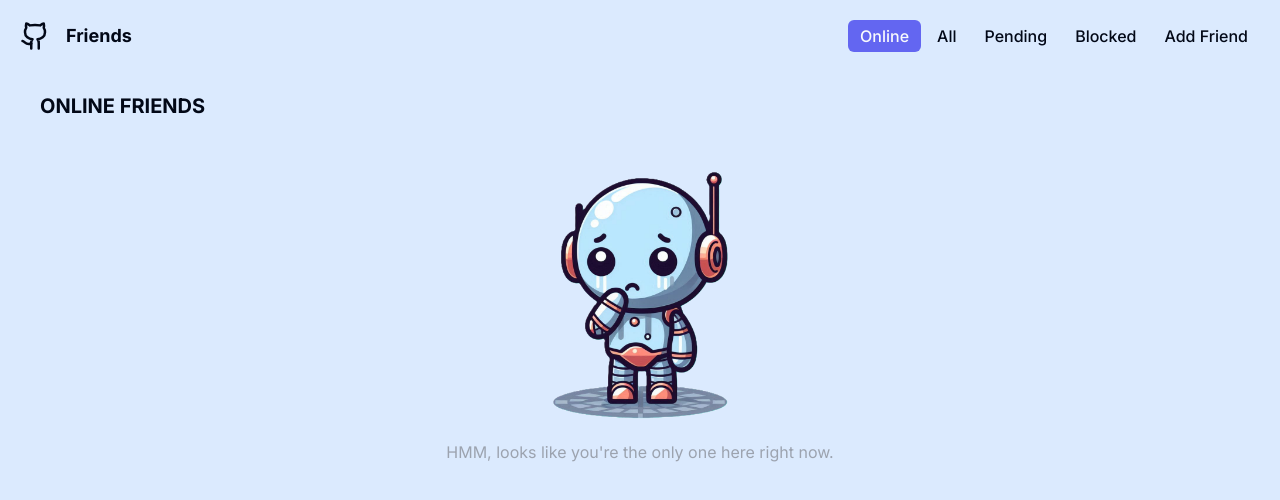
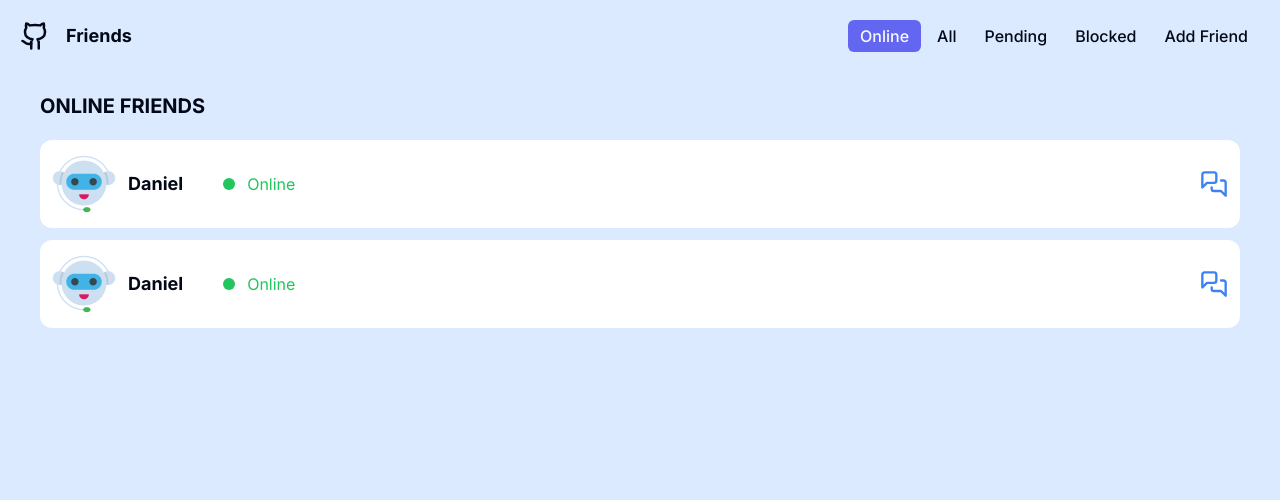
Before and after one commit to DiscordCataloger/sync, a Next.js app: page /chat in a window 1280 px wide. Both pictures are taken after a click on the button "Online". Shown: the top 500 px of the page. Built offline with nearby package versions, Linux system fonts and the light colour scheme.

Commit message:
change buttons to svg icons

```diff
--- a/src/app/(frontend)/(components)/(friendui)/AllFriends.js
+++ b/src/app/(frontend)/(components)/(friendui)/AllFriends.js
@@ -3,7 +3,7 @@ import FriendListItem from "./FriendListItem";
 import Image from "next/image";
 
 export default function AllFriends() {
-  const buttons = ["Delete Friend"];
+  const buttons = ["DM", "Delete Friend"];
   const friendArr = [
     {
       icon: "/chat_bot.png",
--- a/src/app/(frontend)/(components)/(friendui)/FriendListItem.js
+++ b/src/app/(frontend)/(components)/(friendui)/FriendListItem.js
@@ -1,5 +1,11 @@
 "use client";
 import { Button } from "@/components/ui/button";
+import {
+  CircleX,
+  CircleCheckBig,
+  MessagesSquare,
+  ShieldBan,
+} from "lucide-react";
 
 export default function FriendListItem({ icon, name, status, buttons }) {
   return (
@@ -21,29 +27,59 @@ export default function FriendListItem({ icon, name, status, buttons }) {
           )}
         </div>
       </div>
-      <div className="flex gap-3">
+      <div className="flex gap-3 items-center">
         {buttons.map((button, index) => {
-          let variant = "default";
           if (button.toLowerCase() === "block") {
-            variant = "black";
-          } else if (
-            button.toLowerCase() === "accept" ||
-            button.toLowerCase() === "dm"
-          ) {
-            variant = "default";
+            return (
+              <ShieldBan
+                onClick={null}
+                className="text-gray-500 hover:text-gray-700 cursor-pointer w-6 h-6 md:w-7 md:h-7"
+              />
+            );
+          } else if (button.toLowerCase() === "accept") {
+            return (
+              <CircleCheckBig
+                onClick={null}
+                className="text-green-500 hover:text-green-700 cursor-pointer w-6 h-6 md:w-7 md:h-7"
+              />
+            );
+          } else if (button.toLowerCase() === "dm") {
+            return (
+              <MessagesSquare
+                onClick={null}
+                className="text-blue-500 hover:text-blue-700 cursor-pointer w-6 h-6 md:w-7 md:h-7"
+              />
+            );
           } else {
-            variant = "red";
+            return (
+              <CircleX
+                onClick={null}
+                className="text-red-500 hover:text-red-700 cursor-pointer w-6 h-6 md:w-7 md:h-7"
+              />
+            );
           }
-          return (
-            <Button
-              key={index}
-              size="lg"
-              variant={variant}
-              className="w-12 md:w-24 rounded-2xl md:text-sm text-xs text-wrap"
-            >
-              {button}
-            </Button>
-          );
+
+          // let variant = "default";
+          // if (button.toLowerCase() === "block") {
+          //   variant = "black";
+          // } else if (
+          //   button.toLowerCase() === "accept" ||
+          //   button.toLowerCase() === "dm"
+          // ) {
+          //   variant = "default";
+          // } else {
+          //   variant = "red";
+          // }
+          // return (
+          //   <Button
+          //     key={index}
+          //     size="lg"
+          //     variant={variant}
+          //     className="w-12 md:w-24 rounded-2xl md:text-sm text-xs text-wrap"
+          //   >
+          //     {button}
+          //   </Button>
+          // );
         })}
       </div>
     </div>
--- a/src/app/(frontend)/(components)/(friendui)/OnlineFriends.js
+++ b/src/app/(frontend)/(components)/(friendui)/OnlineFriends.js
@@ -5,16 +5,16 @@ import Image from "next/image";
 export default function OnlineFriends() {
   const buttons = ["DM"];
   const friendArr = [
-    // {
-    //   icon: "/chat_bot.png",
-    //   name: "Daniel",
-    //   status: "Online",
-    // },
-    // {
-    //   icon: "/chat_bot.png",
-    //   name: "Daniel",
-    //   status: "Online",
-    // },
+    {
+      icon: "/chat_bot.png",
+      name: "Daniel",
+      status: "Online",
+    },
+    {
+      icon: "/chat_bot.png",
+      name: "Daniel",
+      status: "Online",
+    },
   ];
   return (
     <div className="flex flex-col gap-5 p-5 mt-5">
```
